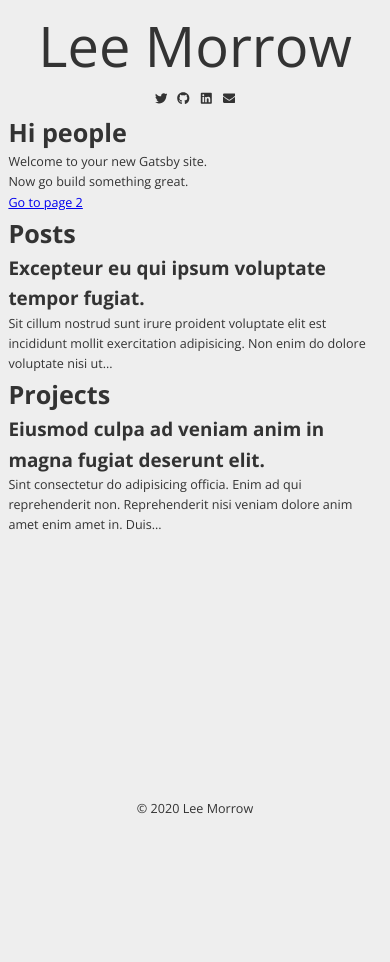
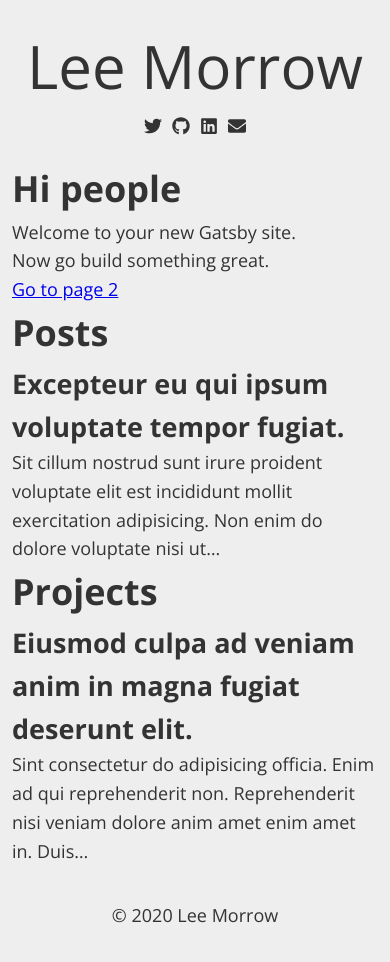
Before and after one commit to leemorrowdev/data-viz-portfolio, a Gatsby site: page / in a window 390 px wide. Before the commit the page ends 844 px from the top, so only its background shows below. Built offline with nearby package versions, Linux system fonts and the light colour scheme; Gatsby itself is replaced by a stand-in of ours.

Commit message:
Fix responsive styles

```diff
--- a/src/components/layout/header/header.module.scss
+++ b/src/components/layout/header/header.module.scss
@@ -1,4 +1,5 @@
-@import '../../../sass/variables.scss';
+@import '../../../sass/variables';
+@import '../../../sass/mixins';
 
 .container {
   grid-column: 1 / 4;
@@ -18,5 +19,10 @@
   h1 {
     font-size: 8rem;
     font-weight: 300;
+
+    @include respond(phone) {
+      font-size: 6rem;
+    }
   }
+
 }
--- a/src/sass/global.scss
+++ b/src/sass/global.scss
@@ -15,19 +15,6 @@
 
 html {
   font-size: 62.5%;
-
-  @include respond(phone) {
-    font-size: 43.75%;  // 1rem = 7px, 7/16
-  }
-  @include respond(tab-portrait) {
-    font-size: 50%; // 1rem = 8px, 8/16
-  }
-  @include respond(tab-landscape) {
-    font-size: 56.25%; // 1rem = 9px, 9/16
-  }
-  @include respond(desktop) {
-    font-size: 75%; // 1rem = 12px, 12/16
-  }
 }
 
 body {
--- a/src/sass/variables.scss
+++ b/src/sass/variables.scss
@@ -1,5 +1,5 @@
 /**
- * Base sass variables
+ * Sass variables
  */
 
 // Colors
```
